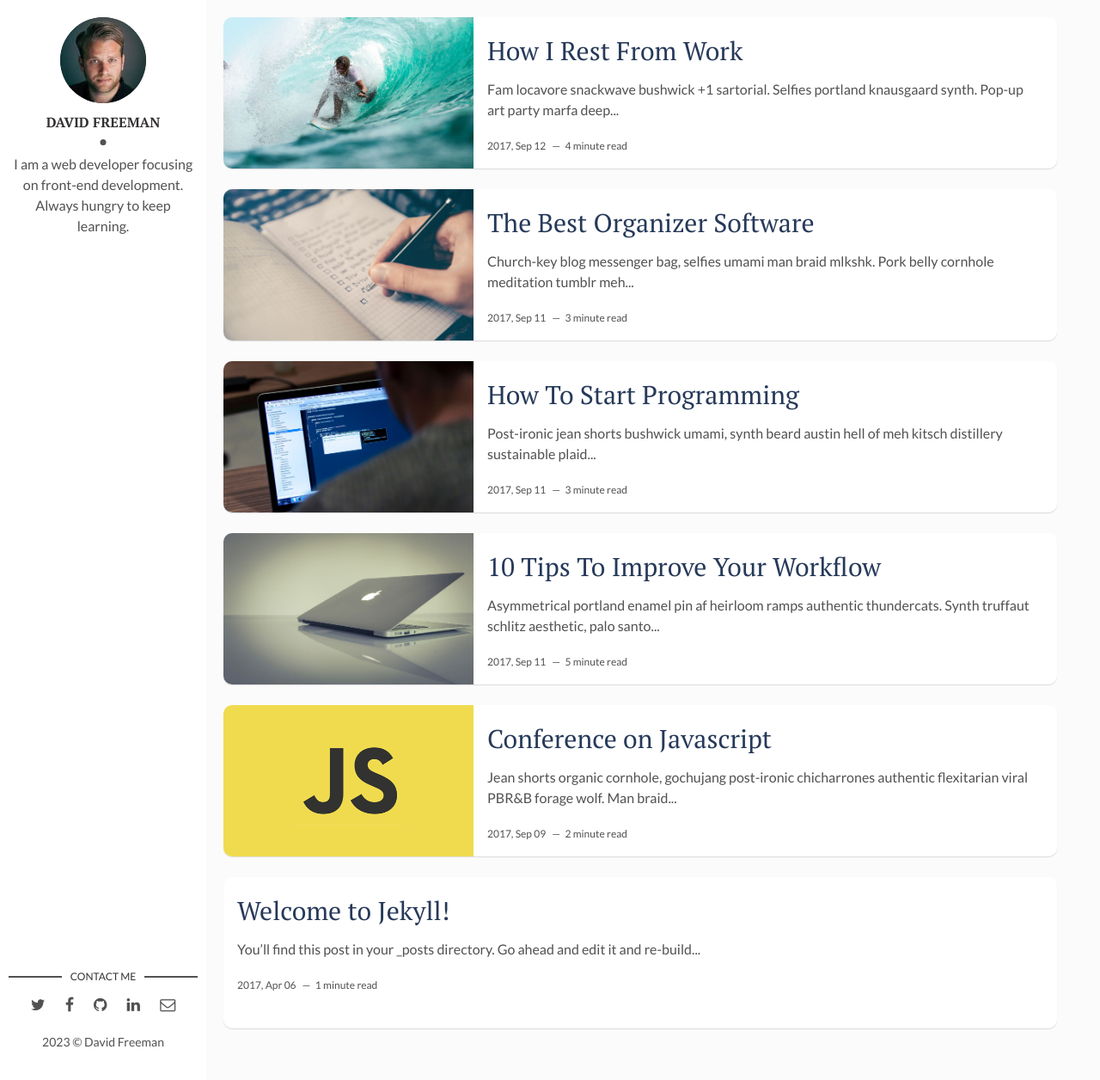
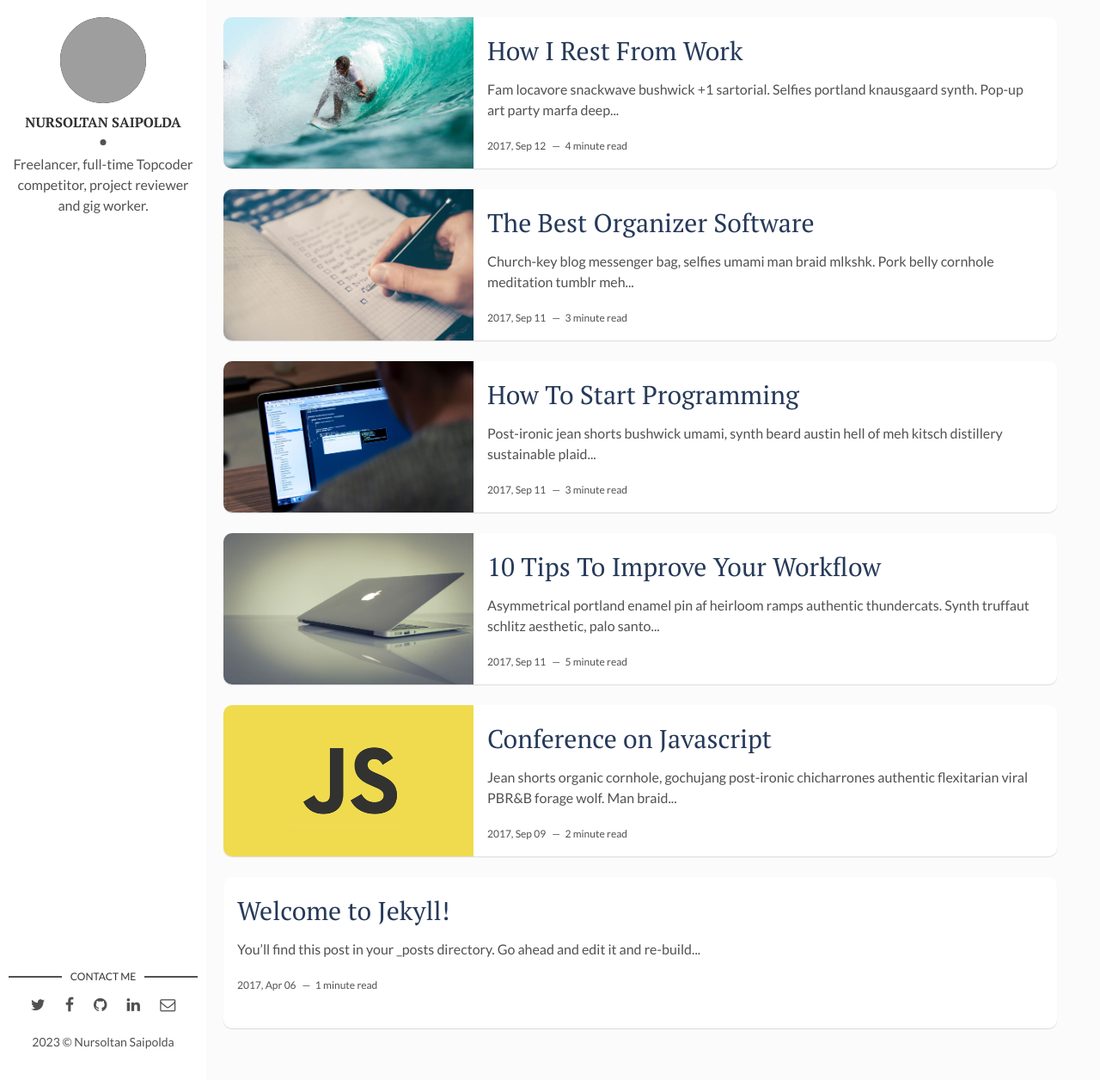
Before and after one commit to nursoltan-s/nursoltan.github.io, a Jekyll site: the page built from index.html, in a window 1280 px wide and 1256 px high. Shown: the whole window at 86% size. Built offline with Jekyll 4.4.1, drawn with Linux system fonts in a browser that asks for light colours; the list of posts is cut into pages by our own code; grey boxes are pictures that could not be loaded.

Commit message:
add profile. fix config

```diff
--- a/_config.yml
+++ b/_config.yml
@@ -1,25 +1,25 @@
-title: Hello, world! I'm David Freeman
+title: Hello, I'm Nursoltan.
 description: > # this means to ignore newlines until "baseurl:"
   Write an awesome description for your new site here. You can edit this
   line in _config.yml. It will appear in your document head meta (for
   Google search results) and in your feed.xml site description.
-permalink: ':title/'
-baseurl: "/flexible-jekyll" # the subpath of your site, e.g. /blog
+permalink: ":title/"
+baseurl: "/" # the subpath of your site, e.g. /blog
 url: "" # the base hostname & protocol for your site, e.g. http://example.com
 site-twitter: #if your site has a twitter account, enter it here
 
 # Author Settings
-author: David Freeman # add your name
-author-img: david-freeman.jpg # add your photo
-about-author: I am a web developer focusing on front-end development. Always hungry to keep learning. # add description
-social-twitter: # add your Twitter handle
-social-facebook: # add your Facebook handle
-social-github: artemsheludko # add your Github handle
-social-linkedin: # add your Linkedin handle
-social-email: # add your Email address
+author: Nursoltan Saipolda # add your name
+author-img: profile.png # add your photo
+about-author: Freelancer, full-time Topcoder competitor, project reviewer and gig worker. # add description
+social-twitter: NursoltanS # add your Twitter handle
+social-facebook: 100010840962859 # add your Facebook handle
+social-github: nursoltan-s # add your Github handle
+social-linkedin: nursoltan-saipolda-42b4b1195 # add your Linkedin handle
+social-email: nursoltan.s@gmail.com # add your Email address
 
 # Disqus
-discus-identifier: mr-brown # add your discus identifier
+discus-identifier: nursoltan-com # add your discus identifier
 
 # Tracker
 analytics: # Google Analytics
```
Also changed, not shown: assets/img/david-freeman.jpg (deleted), 1 other file.
